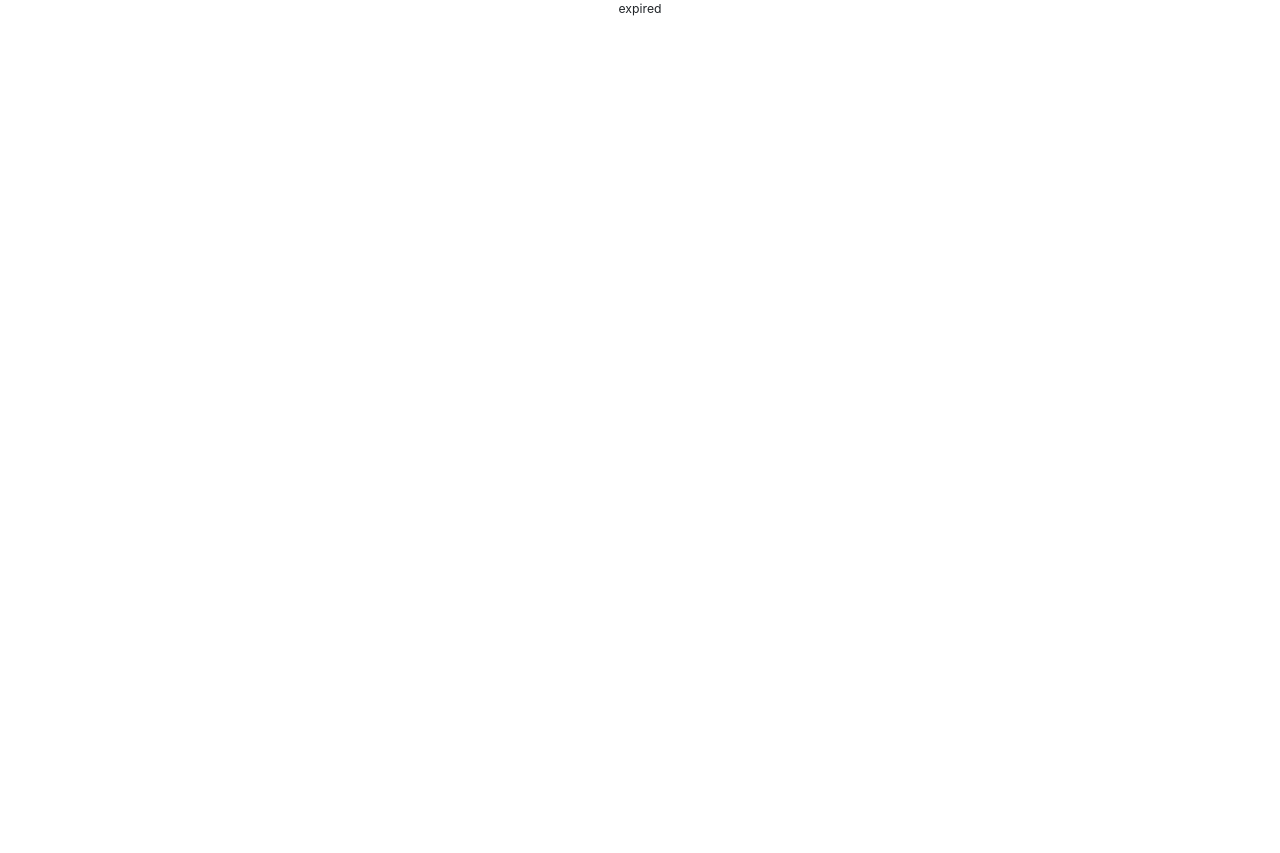
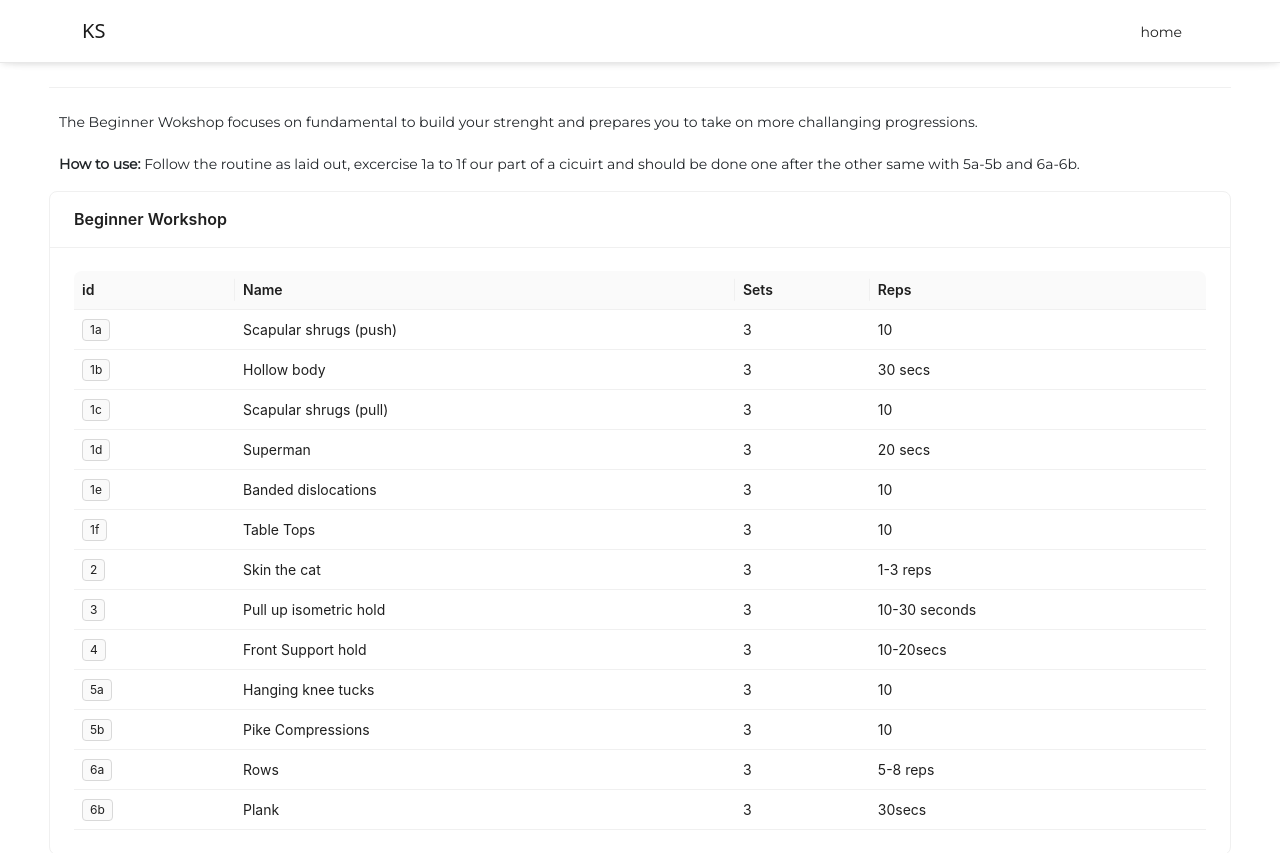
Before and after one commit to viji9898/app-programme-movement-collection, a React (Create React App) app: page / in a window 1280 px wide. Shown: the top 853 px of the page. Before the commit the page ends 800 px from the top, so only its background shows below. Built offline with nearby package versions, Linux system fonts and the light colour scheme.

Commit message:
activate

```diff
--- a/src/App.js
+++ b/src/App.js
@@ -3,24 +3,24 @@ import "./App.css";
 import { BrowserRouter as Router, Routes, Route } from "react-router-dom";
 
 import { NotFound } from "./utils/notFound";
-// import { NavBar } from "./components/navigation/navBar";
+import { NavBar } from "./components/navigation/navBar";
 
 // import ScrollToTop from "./utils/ScrollToTop";
 
 import { Assets } from "./pages/Assets";
-// import { WorkShop } from "./pages/Workshop";
-import { Deactivated } from "./pages/deactiviated";
+import { WorkShop } from "./pages/Workshop";
+// import { Deactivated } from "./pages/deactiviated";
 // import { ProgramList } from "./components/landingPage/programList";
 
 function App() {
   return (
     <Router>
-      {/* <NavBar /> */}
+      <NavBar />
       {/* <ScrollToTop /> */}
       <Routes>
         {/* <Route exact path="/" element={<ProgramList />} /> */}
-        {/* <Route exact path="/" element={<WorkShop />} /> */}
-        <Route exact path="/" element={<Deactivated />} />
+        <Route exact path="/" element={<WorkShop />} />
+        {/* <Route exact path="/" element={<Deactivated />} /> */}
         <Route exact path="/assets" element={<Assets />} />
         <Route exact path="/*" element={<NotFound />} />
       </Routes>
```
